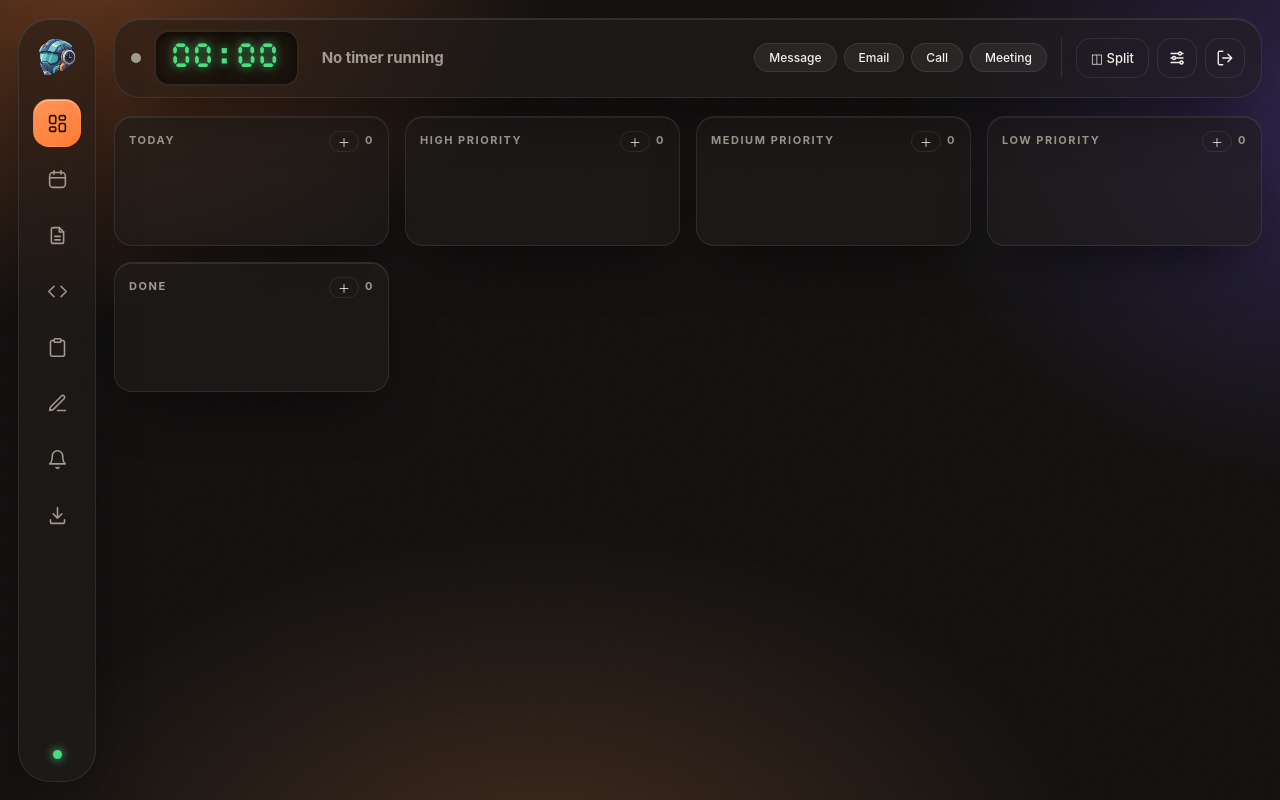
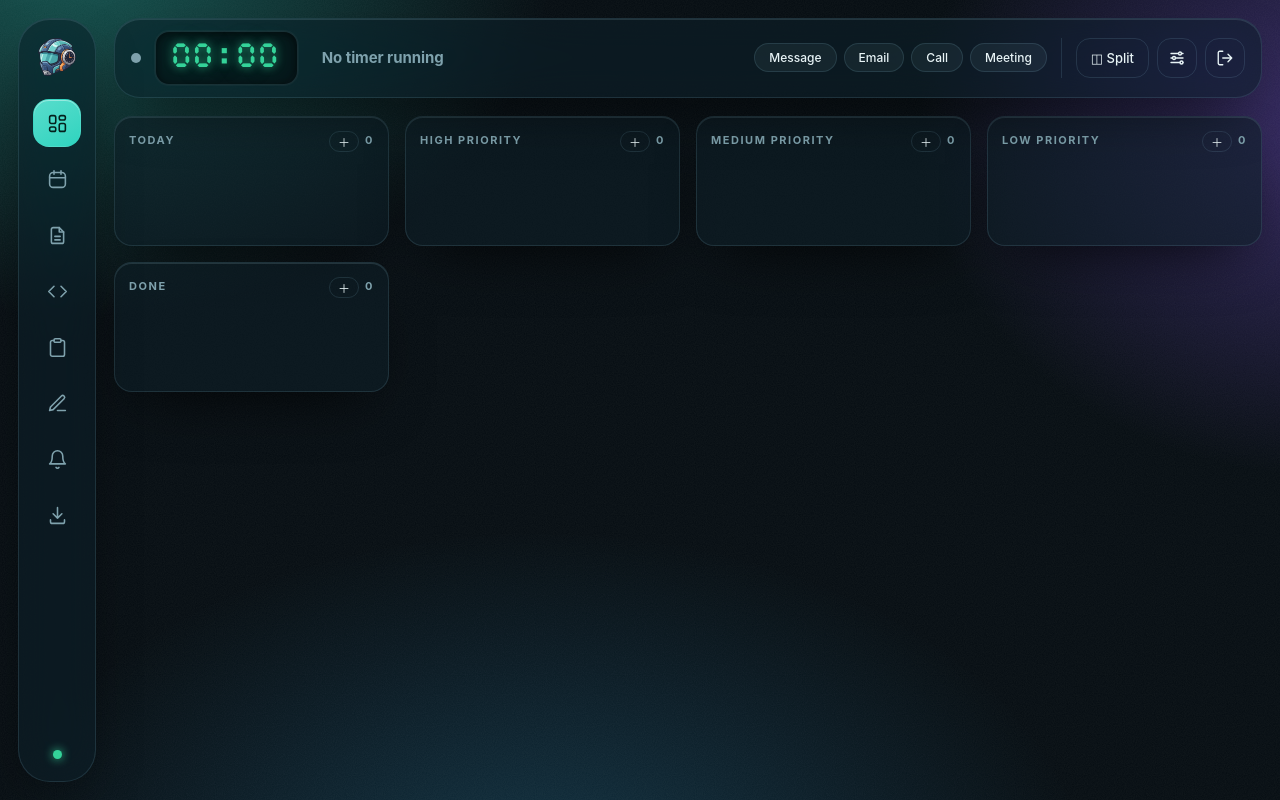
Before and after one commit to shanemc92/TimePilot, a Flask app: page / in a window 1280 px wide. Run offline with Flask 3, Linux system fonts and the light colour scheme; the visitor is signed in with stand-in values (Sample User, id 1); data comes from the database, SQL or seed files in the repository; parts of the project's set-up code (start-up, migrations or seed data) failed here and were passed over; some libraries are stand-ins or nearby versions.

Commit message:
Make Aurora the default theme; redo Dark as true-black ink theme
Re-record screenshots and demo with Aurora, add docs/screenshot-dark.png,
retint login page to match.

Co-Authored-By: Claude Sonnet 5.5 <noreply@anthropic.com>

```diff
--- a/app.py
+++ b/app.py
@@ -55,7 +55,7 @@ CALENDAR_DOMAIN = "calendar_ics"
 
 DEFAULT_SETTINGS = {
     "icsUrl": "",
-    "theme": "dark",
+    "theme": "aurora",
     "pinView": "",
     "font": "sans",
     "dayStart": "09:00",
--- a/sample_data.py
+++ b/sample_data.py
@@ -88,7 +88,7 @@ def build():
     return {
         "settings": {
             "icsUrl": "",
-            "theme": "dark",
+            "theme": "aurora",
             "font": "sans",
             "dayStart": "09:00",
             "dayEnd": "17:00",
--- a/static/index.html
+++ b/static/index.html
@@ -14,14 +14,15 @@
 
 /* ---- themes: glass tint, card tint, hairline, ambient light orbs ---- */
 [data-theme="dark"]{
+  /* "Ink": true-black, monochrome, no ambient colour - deliberately unlike the tinted themes */
   color-scheme:dark;
-  --bg:#0e0c0b; --surface:rgba(34,30,28,.58); --surface-strong:rgba(28,25,23,.86);
-  --surface2:rgba(255,255,255,.06); --line:rgba(255,255,255,.09); --hi:rgba(255,255,255,.10);
-  --text:#f5f0ea; --muted:#a39a91; --accent:#ff7a2f; --accent-text:#1c0f06;
-  --cat-general:#5b9bd5; --cat-secops:#ff6a4d; --cat-change:#b48cf0;
-  --cal:#3f5a78; --danger:#ff6a4d; --ok:#4ade80; --lcd-bg:rgba(0,0,0,.42);
-  --orb1:rgba(255,122,47,.34); --orb2:rgba(120,90,255,.26); --orb3:rgba(255,150,80,.20);
-  --shadow:0 24px 60px -24px rgba(0,0,0,.75);
+  --bg:#000; --surface:rgba(12,12,13,.80); --surface-strong:rgba(8,8,9,.96);
+  --surface2:rgba(255,255,255,.045); --line:rgba(255,255,255,.08); --hi:rgba(255,255,255,.06);
+  --text:#ececee; --muted:#85858c; --accent:#e4e4e8; --accent-text:#0a0a0b;
+  --cat-general:#7aa2d6; --cat-secops:#e0644f; --cat-change:#a58fd6;
+  --cal:#2b3038; --danger:#e0644f; --ok:#4ade80; --lcd-bg:rgba(255,255,255,.04);
+  --orb1:rgba(255,255,255,.035); --orb2:rgba(255,255,255,.02); --orb3:rgba(255,255,255,.025);
+  --shadow:0 24px 60px -24px rgba(0,0,0,.95);
 }
 [data-theme="light"]{
   color-scheme:light;
@@ -432,7 +433,7 @@ input.scrRename{font-size:12px;padding:1px 5px;width:120px;min-width:0}
 @media print{body::before{display:none}nav,#topbar{display:none}}
 </style>
 </head>
-<body data-theme="dark" data-font="sans">
+<body data-theme="aurora" data-font="sans">
 
 <nav>
   <h1 class="brand"><img src="/static/logo.svg" alt=""><span class="brandName">TimePilot</span></h1>
@@ -780,7 +781,7 @@ const safeColor = c => (typeof c === "string" && /^(#[0-9a-fA-F]{3,8}|rgb\([\d,\
 /* ================= settings/theme ================= */
 function applySettings(){
   const validThemes = THEMES.map(t=>t[0]), validFonts = FONTS.map(f=>f[0]);
-  if(!validThemes.includes(S.settings.theme)) S.settings.theme = "dark";
+  if(!validThemes.includes(S.settings.theme)) S.settings.theme = "aurora";
   if(!validFonts.includes(S.settings.font)) S.settings.font = "sans";
   document.body.dataset.theme = S.settings.theme;
   document.body.dataset.font = S.settings.font;
```
Also changed, not shown: templates/base_auth.html (+7 -7 lines), CHANGELOG.md, README.md, 4 other files.
